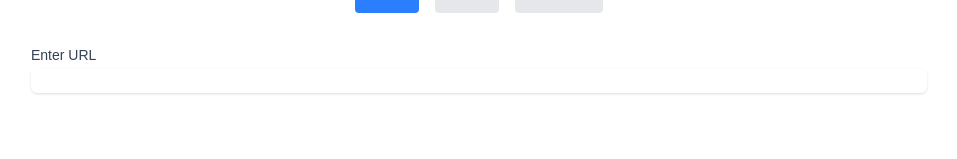
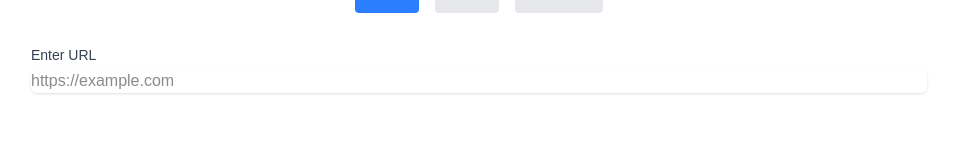
Before and after one commit to EmmanuelOBUjunior/qr_gen, a Next.js app: page / in a window 1280 px wide. Shown: the part 131-290 px from the top of the page, without its empty margins (161-1118 px from the left). Built offline with nearby package versions, Linux system fonts and the light colour scheme.

Commit message:
feat:working on urlInput component ui

```diff
--- a/components/URLInput.tsx
+++ b/components/URLInput.tsx
@@ -35,7 +35,7 @@ const URLInput = () => {
           className="mt-1 block w-full rounded-md bborder-gray-500 shadow-sm focus:border-blue-500 focus:ring-blue-500"
           value={url}
           onChange={(e) => setUrl(e.target.value)}
-
+          placeholder="https://example.com"
         />
       </div>
     </div>
```
